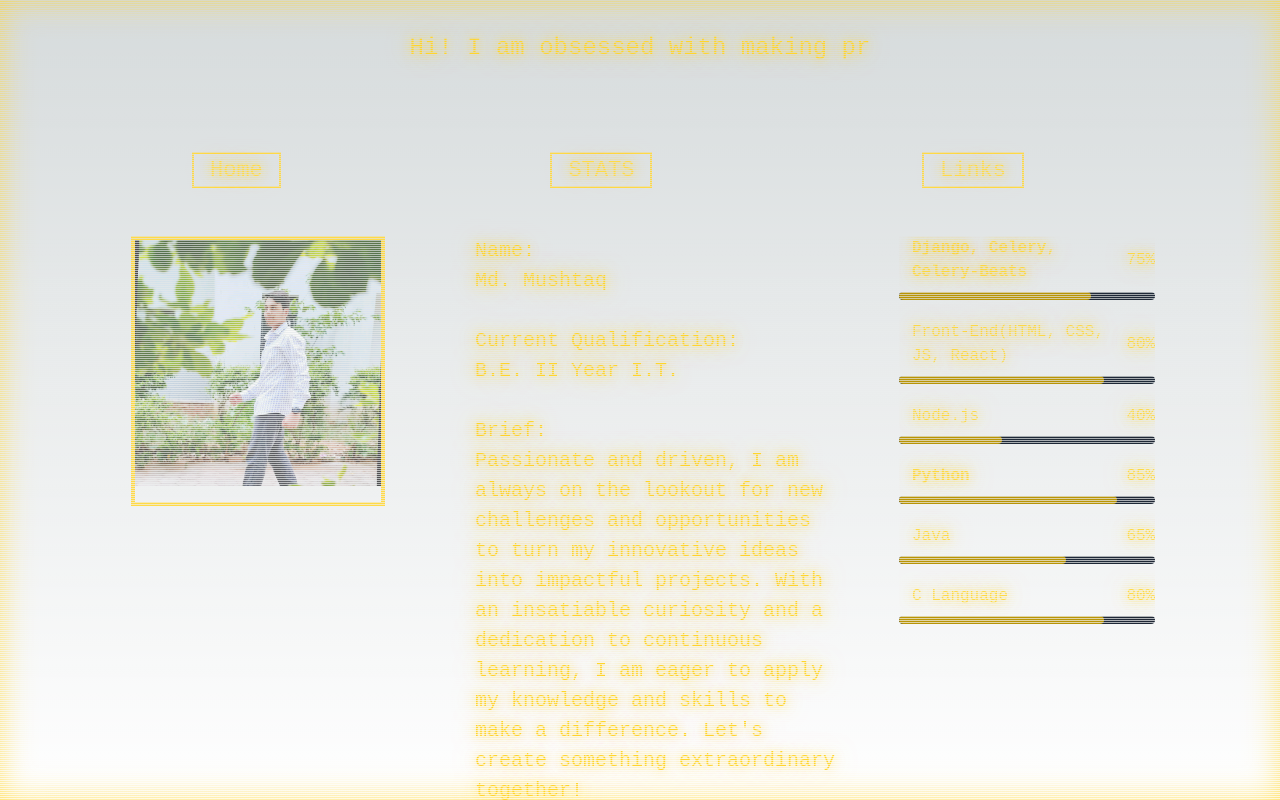
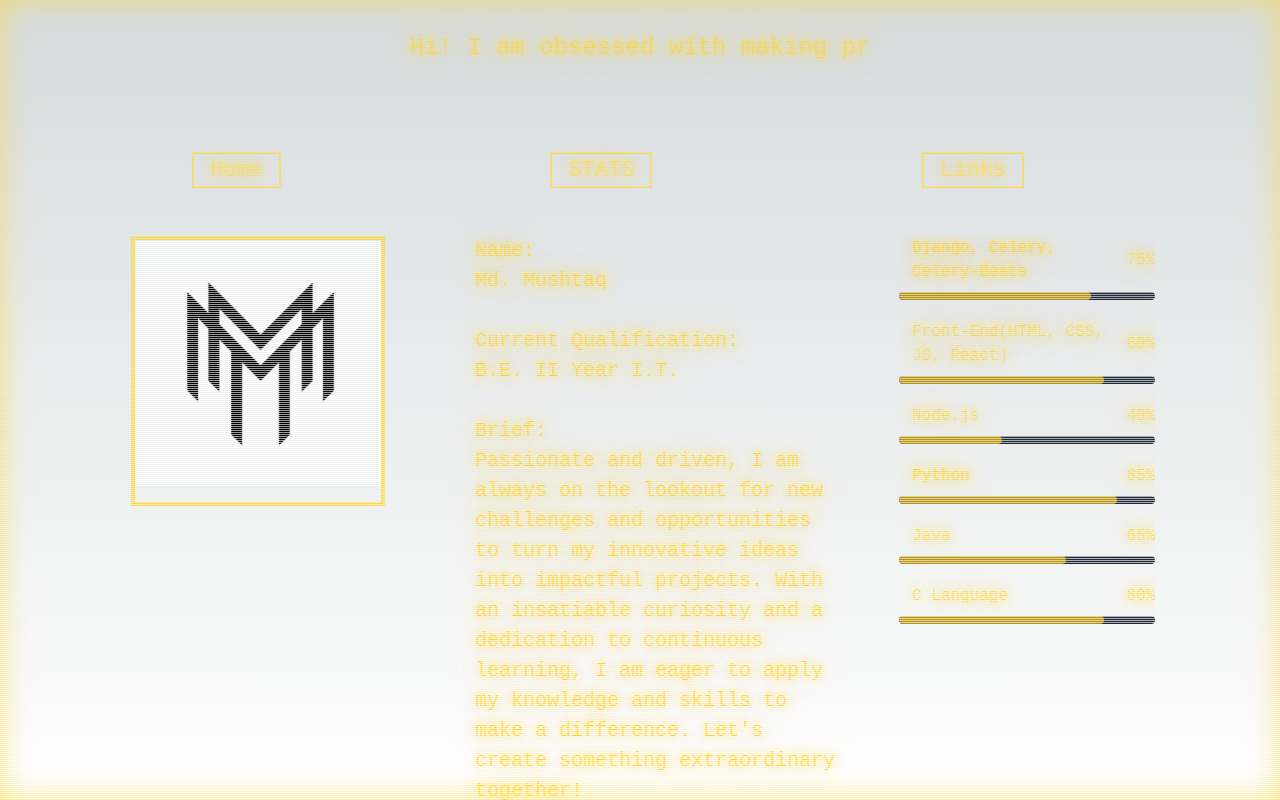
Before and after one commit to IOutis/Retro-Portfolio, a Next.js app: page / in a window 1280 px wide. Built offline with nearby package versions, Linux system fonts and the light colour scheme.

Commit message:
increased the image time

```diff
--- a/src/app/ImageComp.js
+++ b/src/app/ImageComp.js
@@ -20,7 +20,7 @@ export default function ImageComp() {
         });
         setFade(false);
       }, 1000);
-    }, 2000);
+    }, 3000);
 
     return () => clearInterval(intervalId);
   }, []);
```
